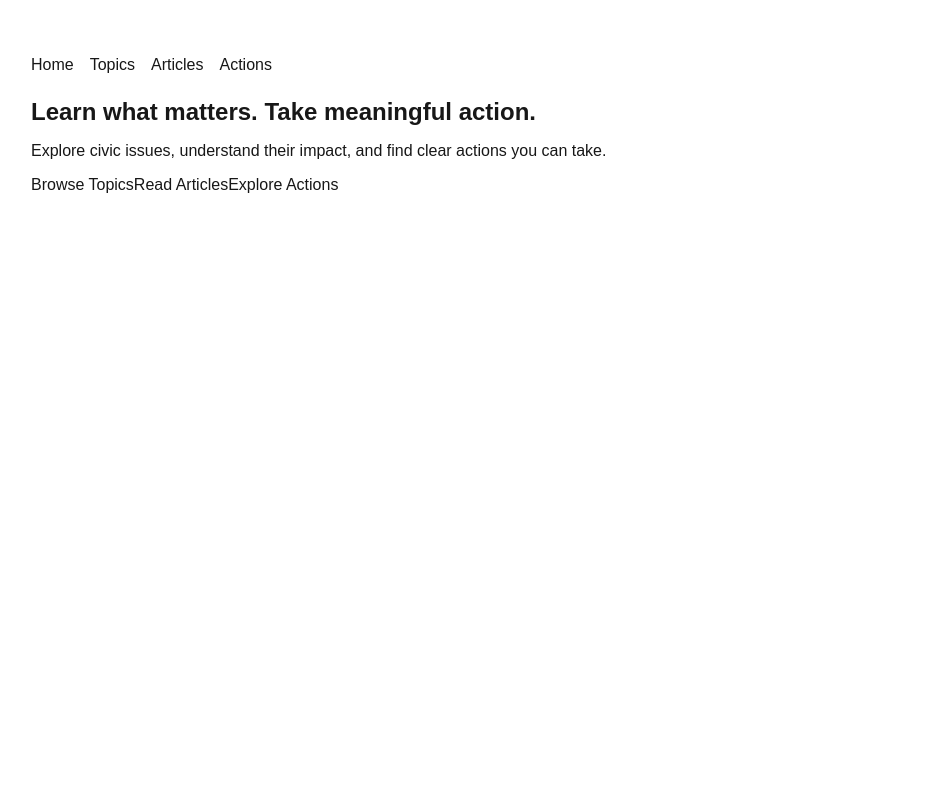
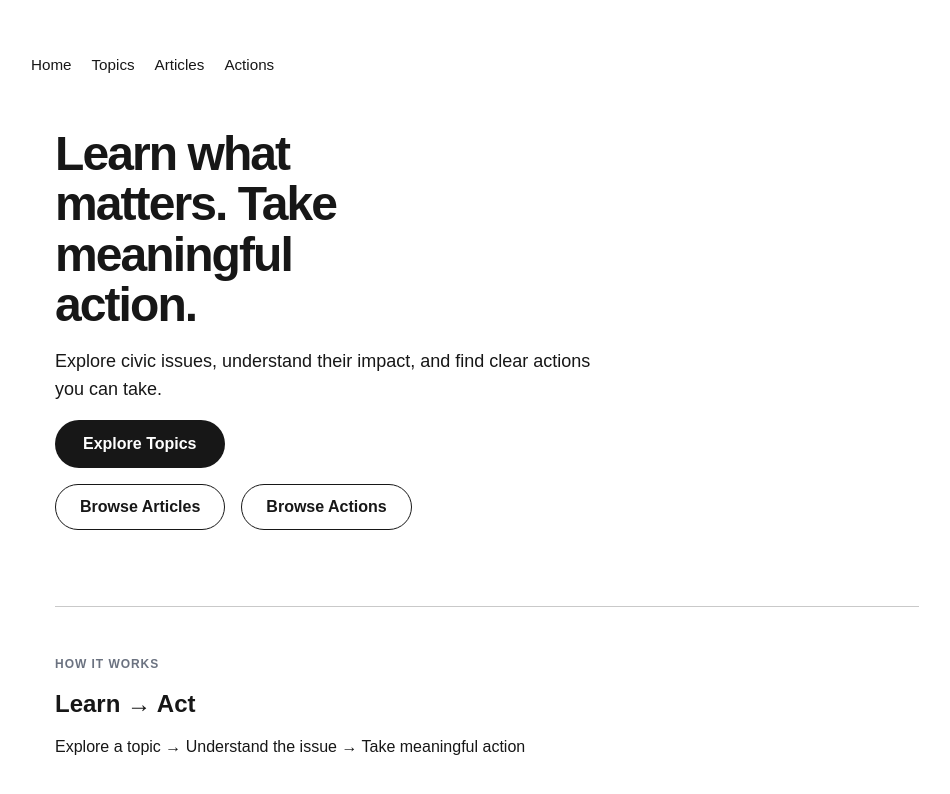
Before and after one commit to kborn/signalfire, a Next.js app in the folder apps/web/: page / in a window 1280 px wide. Shown: the top 794 px of the page, without its empty margins (153-1103 px from the left). Built offline with nearby package versions, Linux system fonts and the light colour scheme.

Commit message:
feat(web): [Phase 6.7 Minimal Home Page] Add homepage hero and discovery CTAs (#31)

```diff
--- a/apps/web/src/app/globals.css
+++ b/apps/web/src/app/globals.css
@@ -1,13 +1,6 @@
 :root {
   --background: #ffffff;
   --foreground: #171717;
-}
-
-@media (prefers-color-scheme: dark) {
-  :root {
-    --background: #0a0a0a;
-    --foreground: #ededed;
-  }
 }
 
 html,
@@ -36,12 +29,14 @@ a {
 }
 
 .site-header {
-  padding: 24px 0;
+  padding: 24px 0 16px;
 }
 
 .site-nav {
   display: flex;
-  gap: 16px;
+  flex-wrap: wrap;
+  gap: 20px;
+  font-size: 0.95rem;
 }
 
 .site-main {
@@ -51,6 +46,54 @@ a {
 .page-section {
   display: grid;
   gap: 16px;
+}
+
+.home-page {
+  display: grid;
+  gap: 56px;
+}
+
+.home-hero {
+  padding: 40px 0 20px;
+}
+
+.home-hero h1 {
+  max-width: 13ch;
+  font-size: 3rem;
+  line-height: 1.05;
+  letter-spacing: -0.04em;
+}
+
+.home-hero p {
+  max-width: 34rem;
+  font-size: 1.125rem;
+  line-height: 1.6;
+}
+
+.home-cta-group {
+  display: grid;
+  gap: 16px;
+  justify-items: start;
+}
+
+.home-secondary-ctas {
+  display: flex;
+  flex-wrap: wrap;
+  gap: 16px;
+}
+
+.home-how-it-works {
+  padding: 48px 0 0;
+  border-top: 1px solid #c9c9c9;
+}
+
+.home-how-it-works h2 {
+  font-size: 1.5rem;
+}
+
+.home-how-it-works p {
+  max-width: 60ch;
+  line-height: 1.6;
 }
 
 .container {
@@ -63,8 +106,87 @@ a {
   padding-left: 1rem;
 }
 
-@media (prefers-color-scheme: dark) {
-  html {
-    color-scheme: dark;
+.section-label {
+  font-size: 0.75rem;
+  font-weight: 600;
+  letter-spacing: 0.08em;
+  color: #6b7280;
+  text-transform: uppercase;
+}
+
+.primaryCTA {
+  display: inline-flex;
+  align-items: center;
+  justify-content: center;
+  width: fit-content;
+  padding: 1rem 1.75rem;
+  border-radius: 999px;
+  background: #171717;
+  color: #ffffff;
+  font-weight: 600;
+  line-height: 1;
+  transition:
+    background-color 0.2s ease,
+    transform 0.2s ease;
+}
+
+.primaryCTA:hover {
+  background: #2b2b2b;
+}
+
+.primaryCTA:focus-visible {
+  outline: 2px solid currentColor;
+  outline-offset: 3px;
+}
+
+.primaryCTA:active {
+  transform: translateY(1px);
+}
+
+.secondaryCTA {
+  display: inline-flex;
+  align-items: center;
+  justify-content: center;
+  width: fit-content;
+  padding: 0.875rem 1.5rem;
+  border: 1px solid #171717;
+  border-radius: 999px;
+  background: transparent;
+  color: #171717;
+  font-weight: 600;
+  line-height: 1;
+  transition:
+    background-color 0.2s ease,
+    color 0.2s ease,
+    transform 0.2s ease;
+}
+
+.secondaryCTA:hover {
+  background: #171717;
+  color: #ffffff;
+}
+
+.secondaryCTA:focus-visible {
+  outline: 2px solid currentColor;
+  outline-offset: 3px;
+}
+
+.secondaryCTA:active {
+  transform: translateY(1px);
+}
+
+@media (max-width: 640px) {
+  .home-hero {
+    padding-top: 20px;
+  }
+
+  .home-hero h1 {
+    max-width: none;
+    font-size: 2.25rem;
+    letter-spacing: -0.03em;
+  }
+
+  .home-secondary-ctas {
+    display: grid;
   }
 }
--- a/apps/web/src/app/page.tsx
+++ b/apps/web/src/app/page.tsx
@@ -2,14 +2,34 @@ import Link from 'next/link';
 
 export default function HomePage() {
   return (
-    <section className="page-section">
-      <h1>Learn what matters. Take meaningful action.</h1>
-      <p>Explore civic issues, understand their impact, and find clear actions you can take.</p>
-      <div>
-        <Link href="/topics">Browse Topics</Link>
-        <Link href="/articles">Read Articles</Link>
-        <Link href="/actions">Explore Actions</Link>
-      </div>
-    </section>
+    <div className="container home-page">
+      <section className="page-section home-hero">
+        <h1>Learn what matters. Take meaningful action.</h1>
+
+        <p>Explore civic issues, understand their impact, and find clear actions you can take.</p>
+
+        <div className="home-cta-group">
+          <Link href="/topics" className="primaryCTA">
+            Explore Topics
+          </Link>
+
+          <div className="home-secondary-ctas">
+            <Link href="/articles" className="secondaryCTA">
+              Browse Articles
+            </Link>
+            <Link href="/actions" className="secondaryCTA">
+              Browse Actions
+            </Link>
+          </div>
+        </div>
+      </section>
+
+      <section className="page-section home-how-it-works">
+        <p className="section-label">How it works</p>
+        <h2>Learn → Act</h2>
+
+        <p>Explore a topic → Understand the issue → Take meaningful action</p>
+      </section>
+    </div>
   );
 }
```
Also changed, not shown: 3 other files (tests, documents, lock files or other folders).
